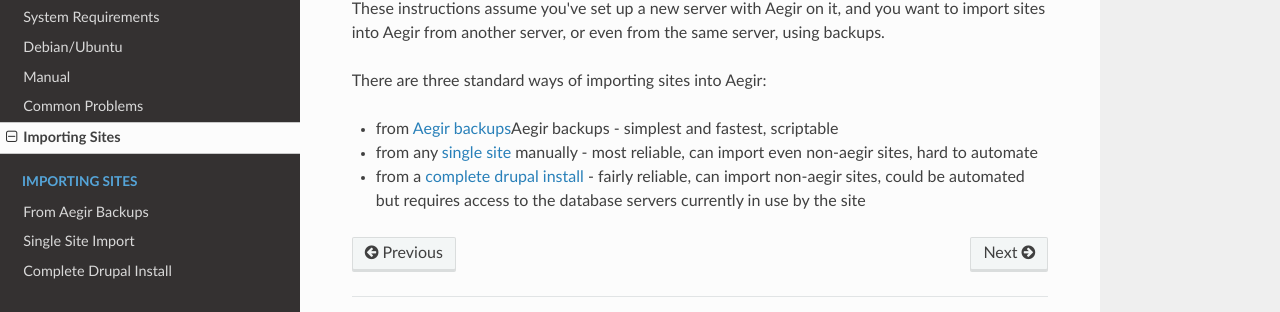
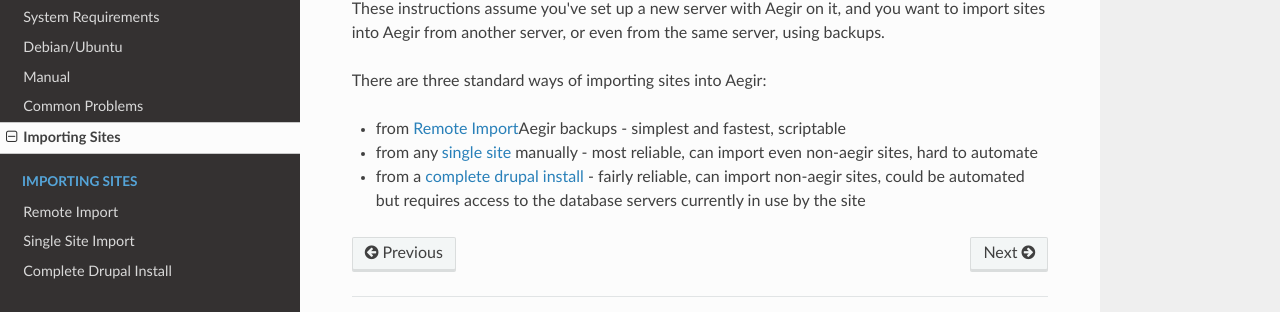
Before and after one commit to aegir-project/documentation, an MkDocs documentation site: the page built from docs/import/importing-sites.md, in a window 1280 px wide. Shown: the part 235-547 px from the top of the page. Built offline with MkDocs 1.6.1, drawn with Linux system fonts in a browser that asks for light colours; nearby versions of some CDN libraries; old or Windows-style settings are respelled for this version of MkDocs.

```diff
--- a/docs/import/importing-sites.md
+++ b/docs/import/importing-sites.md
@@ -7,6 +7,6 @@ These instructions assume you've set up a new server with Aegir on it, and you w
 
 There are three standard ways of importing sites into Aegir:
 
-* from [Aegir backups](aegir-backups)Aegir backups - simplest and fastest, scriptable
+* from [Remote Import](remote-import)Aegir backups - simplest and fastest, scriptable
 * from any [single site](single-site) manually - most reliable, can import even non-aegir sites, hard to automate
 * from a [complete drupal install](complete-drupal-install) - fairly reliable, can import non-aegir sites, could be automated but requires access to the database servers currently in use by the site
--- a/mkdocs.yml
+++ b/mkdocs.yml
@@ -10,6 +10,6 @@ pages:
 - ['install/manual.md', 'Install', 'Manual']
 - ['install/common-problems.md', 'Install', 'Common Problems']
 - ['import/importing-sites.md', 'Importing Sites']
-- ['import/aegir-backups.md', 'Importing Sites', 'From Aegir Backups']
+- ['import/remote-import.md', 'Importing Sites', 'Remote Import']
 - ['import/single-site.md', 'Importing Sites', 'Single Site Import']
 - ['import/complete-drupal-install.md', 'Importing Sites', 'Complete Drupal Install']
```
Also changed, not shown: docs/import/remote-import.md (added, +4 -0 lines), docs/import/aegir-backups.md (deleted).
